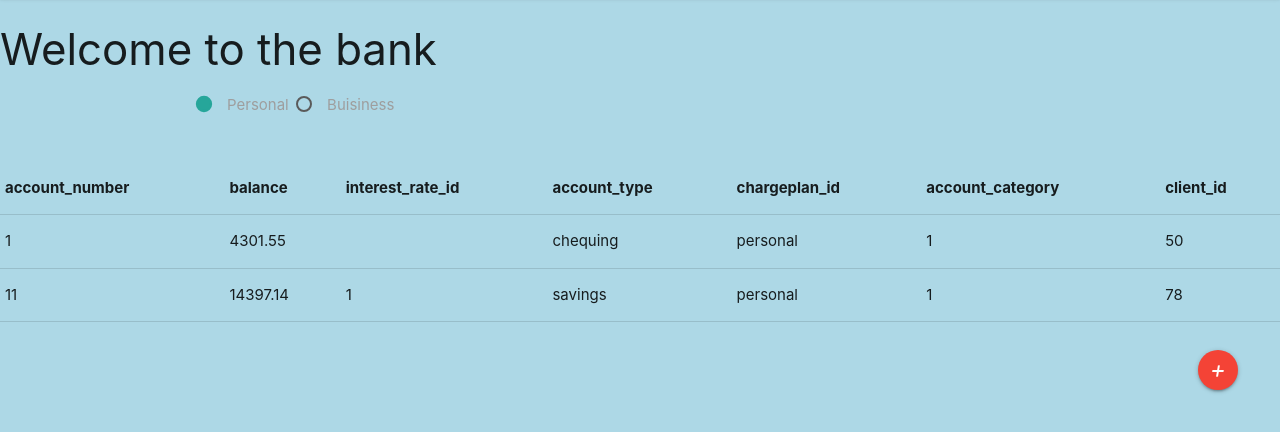
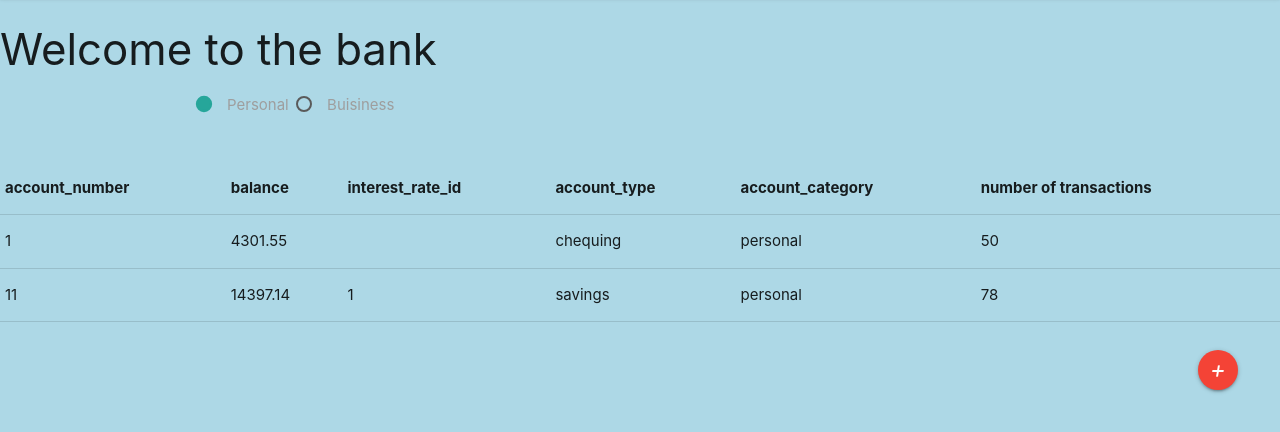
Before and after one commit to daanish93/comp353, a PHP site: page /welcome.php in a window 1280 px wide. Shown: the part 67-499 px from the top of the page. Run offline with PHP 8.4, Linux system fonts and the light colour scheme; a user stored in the database is signed in; data comes from the database, SQL or seed files in the repository.

Commit message:
welcome.php bug desolved

```diff
--- a/welcome.php
+++ b/welcome.php
@@ -70,16 +70,18 @@
                   <th>balance</th>
                   <th>interest_rate_id</th>
                   <th>account_type</th>
-                  <th>chargeplan_id</th>
                   <th>account_category</th>
-                  <th>client_id</th>
+                  <th>number of transactions</th>
                 </tr>";
               // output data of each row
               while($row = $result->fetch_assoc()) {
                   echo "<tr>";
-                  foreach($row as $data){
-                    echo "<td>".$data."</td>";
-                  }
+                    echo "<td>".$row['account_number']."</td>";
+                    echo "<td>".$row['balance']."</td>";
+                    echo "<td>".$row['interest_rate_id']."</td>";
+                    echo "<td>".$row['account_type']."</td>";
+                    echo "<td>".$row['account_category']."</td>";
+                    echo "<td>".$row['num_transactions']."</td>";
                   echo "</tr>";
               }
               echo "</table>";
```
